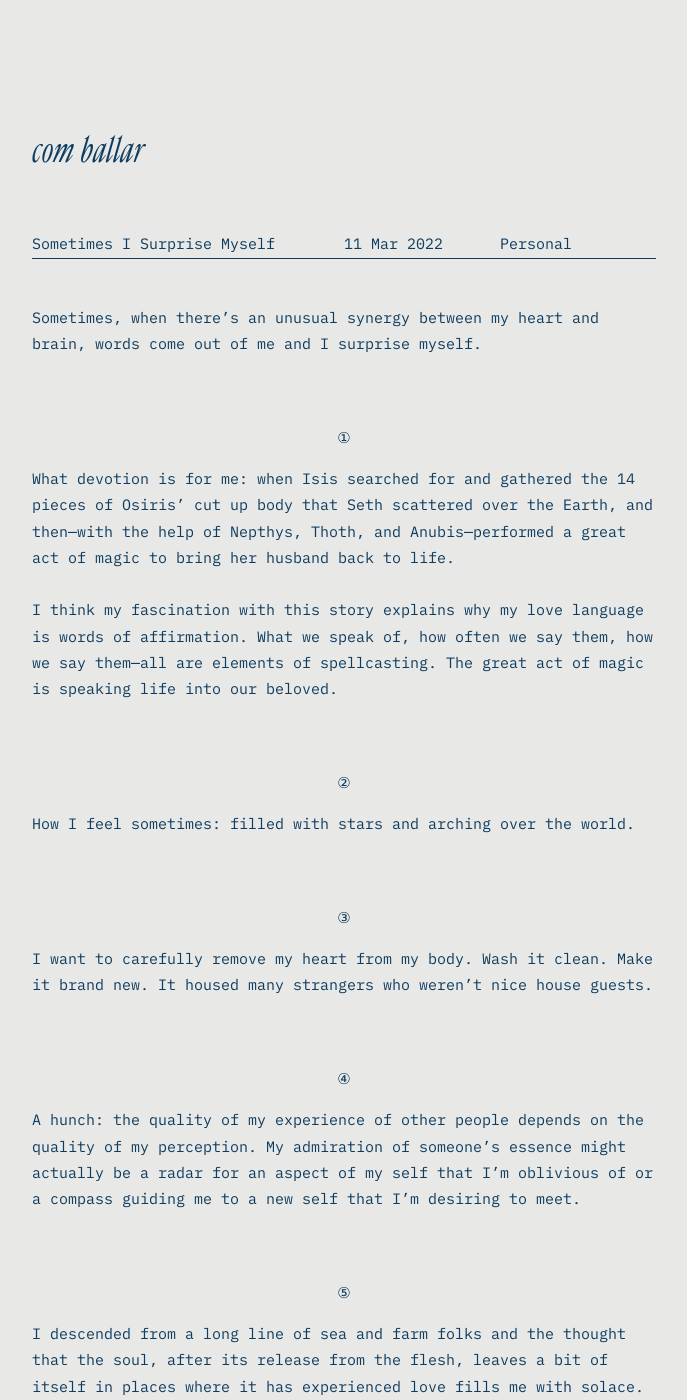
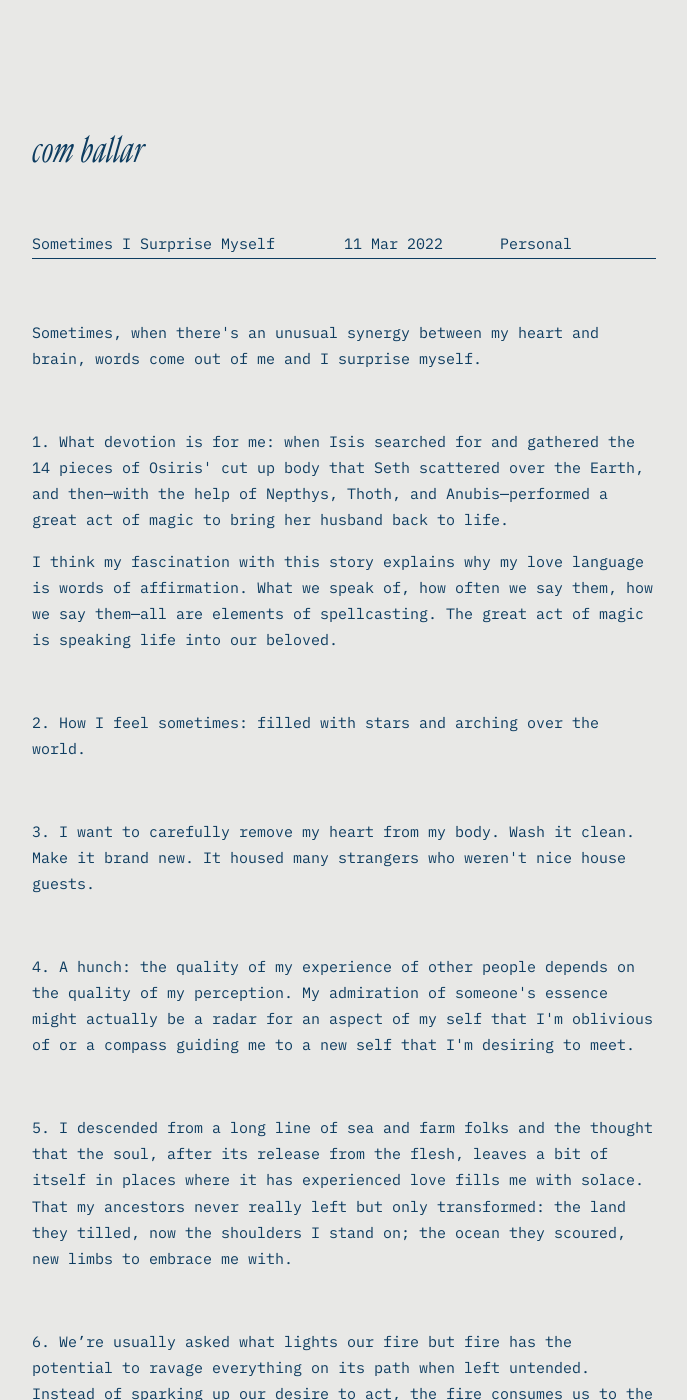
Before and after one commit to comballar/comballar.github.io, a Jekyll site: the page built from _posts/2022-03-11-sometimes-i-surprise-myself.md, in a window 1280 px wide and 1400 px high. Shown: the whole window, without its empty margins (88-775 px from the left). Built offline with Jekyll 4.4.1, drawn with Linux system fonts in a browser that asks for light colours; some of the changed text lies outside the part shown.

Commit message:
Update 2022-03-11-sometimes-i-surprise-myself.md

```diff
--- a/_posts/2022-03-11-sometimes-i-surprise-myself.md
+++ b/_posts/2022-03-11-sometimes-i-surprise-myself.md
@@ -4,31 +4,41 @@ title:  Sometimes I Surprise Myself
 date: 2022-03-11
 author: Phoemela Ballaran
 category: Personal
-img: https://raw.githubusercontent.com/comoballar/postdb/main/journal02/mirror.png
+img: https://raw.githubusercontent.com/comballar/postdb/refs/heads/main/journal02/mayon.png
 ---
-
 <br>
-Sometimes, when there's an unusual synergy between my heart and brain, words come out of me and I surprise myself.
-<br><br><br>
-<p align="center">①</p>
-What devotion is for me: when Isis searched for and gathered the 14 pieces of Osiris' cut up body that Seth scattered over the Earth, and then—with the help of Nepthys, Thoth, and Anubis—performed a great act of magic to bring her husband back to life.<br><br>
-I think my fascination with this story explains why my love language is words of affirmation. What we speak of, how often we say them, how we say them—all are elements of spellcasting. The great act of magic is speaking life into our beloved.
-<br><br><br>
-<p align="center">②</p>
-How I feel sometimes: filled with stars and arching over the world.
-<br><br><br>
-<p align="center">③</p>
-I want to carefully remove my heart from my body. Wash it clean. Make it brand new. It housed many strangers who weren't nice house guests.
-<br><br><br>
-<p align="center">④</p>
-A hunch: the quality of my experience of other people depends on the quality of my perception. My admiration of someone's essence might actually be a radar for an aspect of my self that I'm oblivious of or a compass guiding me to a new self that I'm desiring to meet.
-<br><br><br>
-<p align="center">⑤</p>
-I descended from a long line of sea and farm folks and the thought that the soul, after its release from the flesh, leaves a bit of itself in places where it has experienced love fills me with solace. That my ancestors never really left but only transformed: the land they tilled, now the shoulders I stand on; the ocean they scoured, new limbs to embrace me with.
-<br><br><br>
-<p align="center">⑥</p>
-We’re usually asked what lights our fire but fire has the potential to ravage everything on its path when left untended. Instead of sparking up our desire to act, the fire consumes us to the point of feeling spent. So I think it’s also worth asking: how do you tend your fire?
-<br><br><br>
-<p align="center">⑦</p>
-I'm still surprised at how love can just grow over the years. It’s as if everything succumbs to entropy except for love. Chaos is unable to hurl it into nothingness.
-<br><br>
+<p>
+  Sometimes, when there's an unusual synergy between my heart and brain, words come out of me and I surprise myself.
+</p>
+<br>
+<p>
+  1.  What devotion is for me: when Isis searched for and gathered the 14 pieces of Osiris' cut up body that Seth scattered over the Earth, and then—with the help of Nepthys, Thoth, and Anubis—performed a great act of magic to bring her husband back to life.
+</p>
+<p>
+  I think my fascination with this story explains why my love language is words of affirmation. What we speak of, how often we say them, how we say them—all are elements of spellcasting. The great act of magic is speaking life into our beloved.
+</p>
+<br>
+<p>
+  2.  How I feel sometimes: filled with stars and arching over the world.
+</p>
+<br>
+<p>
+  3.  I want to carefully remove my heart from my body. Wash it clean. Make it brand new. It housed many strangers who weren't nice house guests.
+</p>
+<br>
+<p>
+  4.  A hunch: the quality of my experience of other people depends on the quality of my perception. My admiration of someone's essence might actually be a radar for an aspect of my self that I'm oblivious of or a compass guiding me to a new self that I'm desiring to meet.
+</p>
+<br>
+<p>
+  5.  I descended from a long line of sea and farm folks and the thought that the soul, after its release from the flesh, leaves a bit of itself in places where it has experienced love fills me with solace. That my ancestors never really left but only transformed: the land they tilled, now the shoulders I stand on; the ocean they scoured, new limbs to embrace me with.
+</p>
+<br>
+<p>
+  6.  We’re usually asked what lights our fire but fire has the potential to ravage everything on its path when left untended. Instead of sparking up our desire to act, the fire consumes us to the point of feeling spent. So I think it’s also worth asking: how do you tend your fire?
+</p>
+<br>
+<p>
+  7.  I'm still surprised at how love can just grow over the years. It’s as if everything succumbs to entropy except for love. Chaos is unable to hurl it into nothingness.
+</p>
+<br>
```
